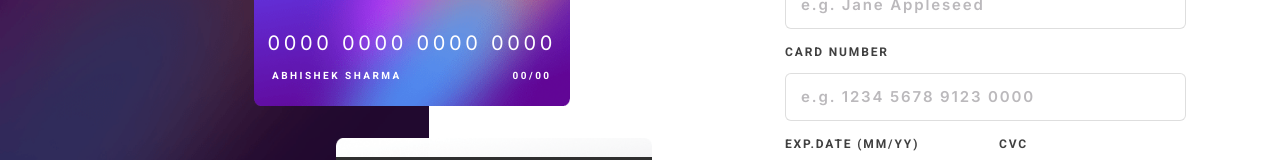
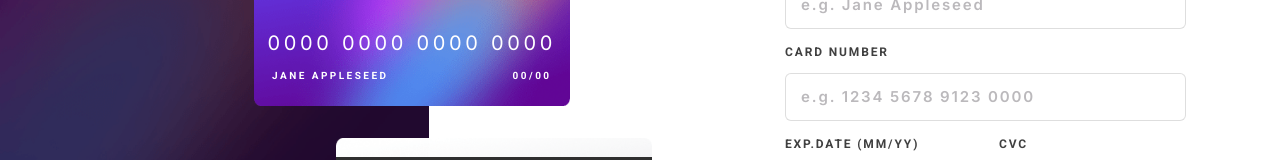
Before and after one commit to abhi7889/interactive-card-details-form-react, a React (Create React App) app: page / in a window 1280 px wide. Shown: the part 270-430 px from the top of the page. Built offline with nearby package versions, Linux system fonts and the light colour scheme.

Commit message:
error fixes

```diff
--- a/src/components/CreditCard/Card.jsx
+++ b/src/components/CreditCard/Card.jsx
@@ -15,7 +15,7 @@
 
         <div className="name-exp">
           <div className="cardholderName">
-            {cardInfo.cardholderName || "ABHISHEK SHARMA"}
+            {cardInfo.cardholderName || "Jane Appleseed"}
           </div>
           <div className="exp-date">{cardInfo.expDate || "00/00"}</div>
         </div>
```
